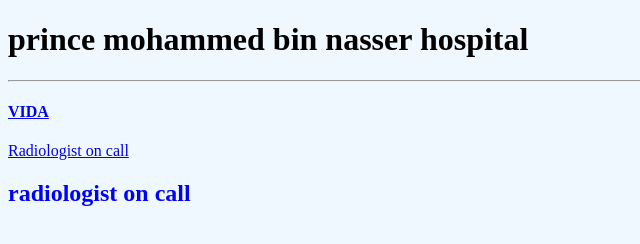
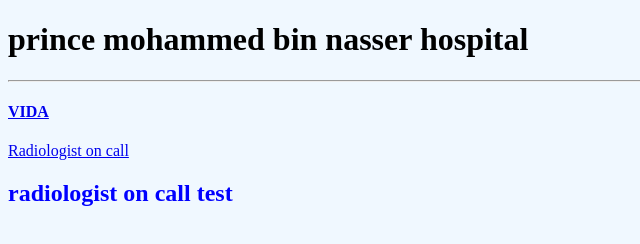
Before and after one commit to pmnh01/pmnh, a plain HTML site: page index.html in a window 1280 px wide. Shown: the full height of the page, 0-640 px from the left. Drawn offline with Linux system fonts and the light colour scheme.

Commit message:
Update index.html

```diff
--- a/index.html
+++ b/index.html
@@ -13,7 +13,7 @@
    <a href="https://queasiest-peck.000webhostapp.com/">Radiologist on call</a>
    </br>
    <!--comment for devolper-->
-   <h2 style="color: blue;">radiologist on call</h3>
+   <h2 style="color: blue;">radiologist on call test</h3>
   </body>
 
 
```
